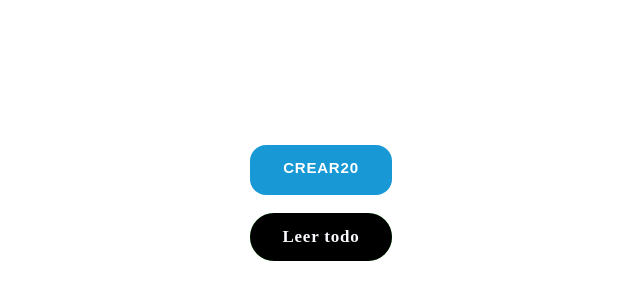
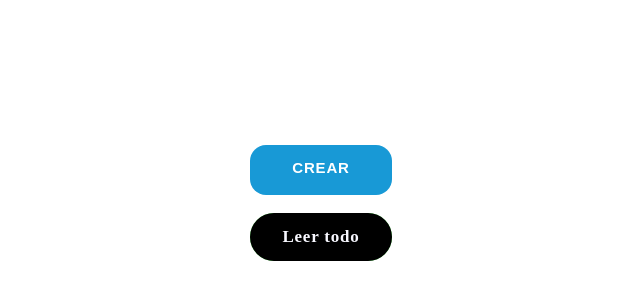
Before and after one commit to SebastianWebApp/Melany4, a website: page views/index.html in a window 1280 px wide. Shown: the part 188-488 px from the top of the page, 319-959 px from the left. Drawn offline with Linux system fonts and the light colour scheme.

Commit message:
cambio del boton crear

```diff
--- a/views/index.html
+++ b/views/index.html
@@ -10,7 +10,7 @@
 
     <div id="Div_Contenedor_Padre">
 
-        <button id="Btn_Crear" onclick="window.location='Crear'">Crear20</button>
+        <button id="Btn_Crear" onclick="window.location='Crear'">Crear</button>
     <br>
     <button id="Btn_Leer" onclick="window.location='Leer'"> <span>Leer todo</span></button>
     <br>
```
